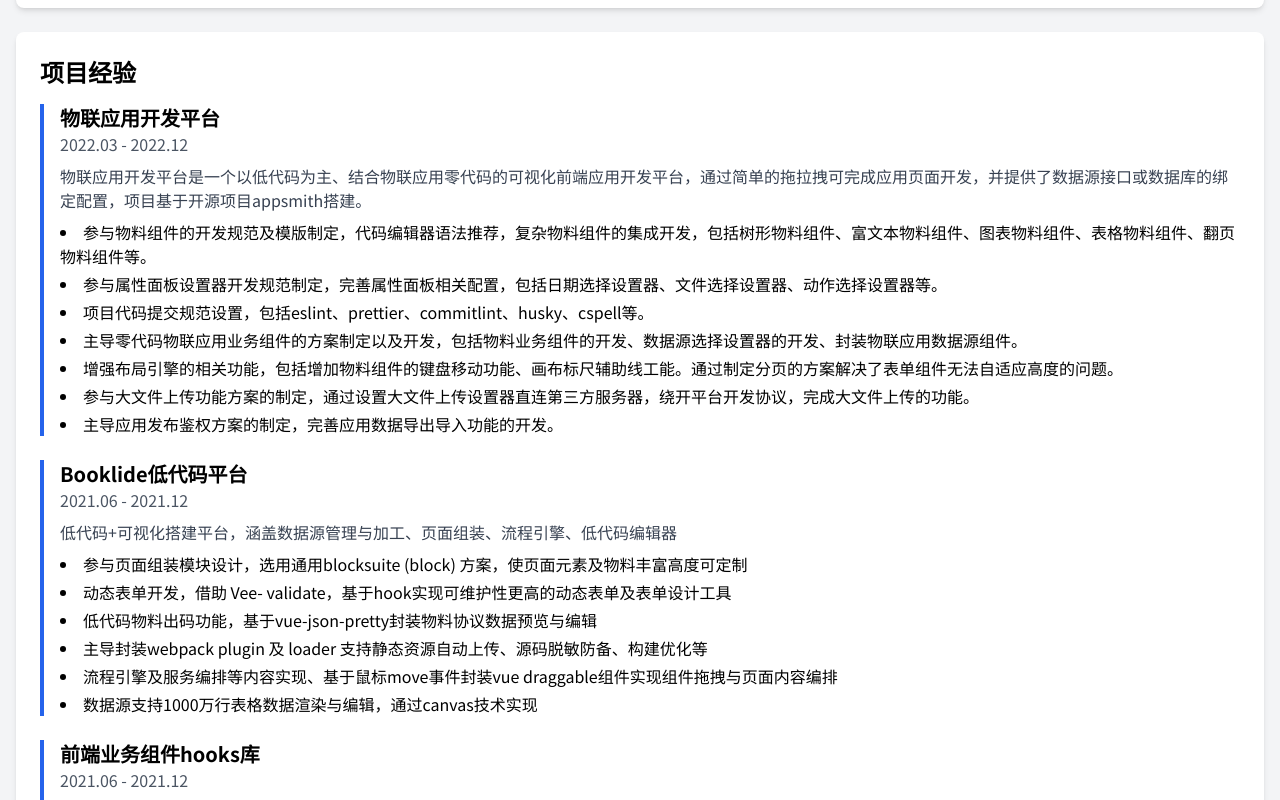
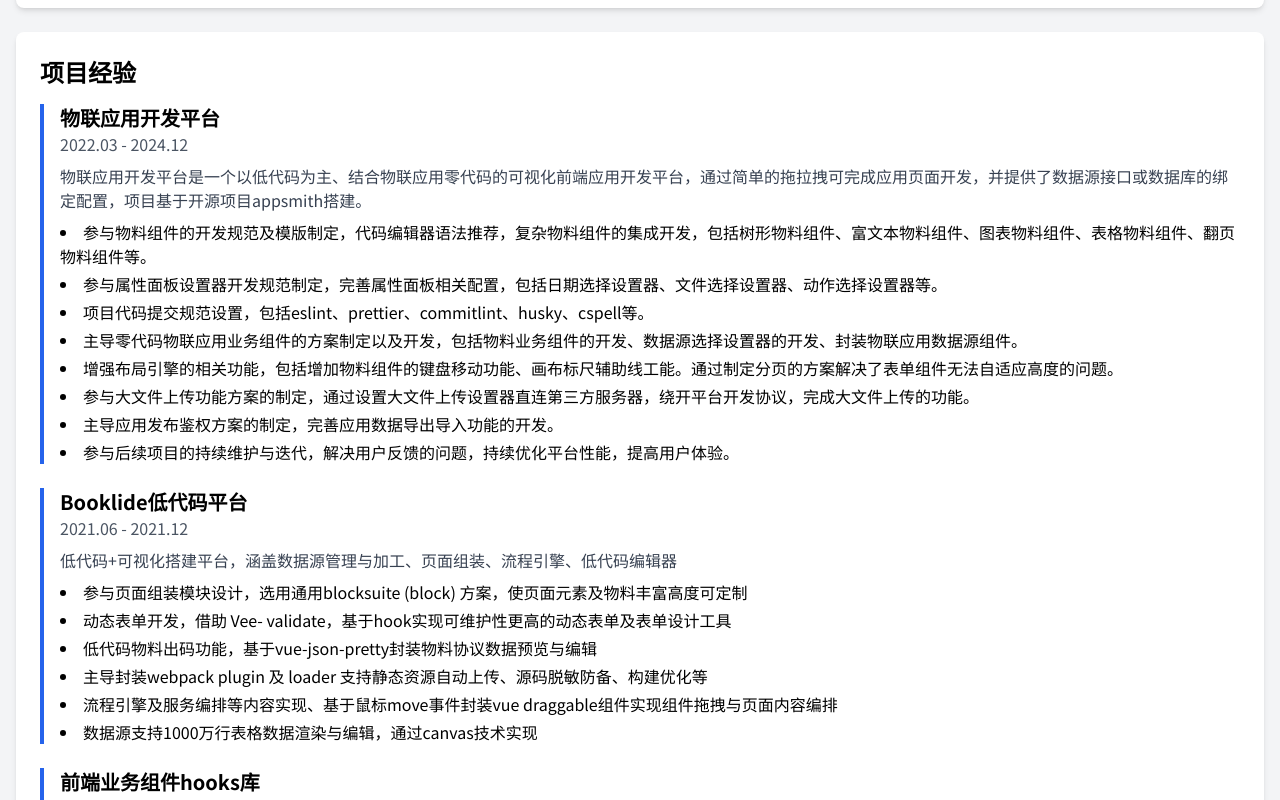
Before and after one commit to Narcissus-Ma/resume-site, a React (Vite) app: page / in a window 1280 px wide. Shown: the part 1120-1920 px from the top of the page. Built offline with nearby package versions, Linux system fonts and the light colour scheme.

Commit message:
feat: 添加ico

```diff
--- a/index.html
+++ b/index.html
@@ -3,6 +3,8 @@
   <head>
     <meta charset="UTF-8" />
     <meta name="viewport" content="width=device-width, initial-scale=1.0" />
+    <link rel="icon" href="/favicon.ico" type="image/x-icon">
+    <link rel="shortcut icon" href="/favicon.ico" type="image/x-icon">
     <title>我的简历</title>
     <link rel="preconnect" href="https://fonts.googleapis.com">
     <link rel="preconnect" href="https://fonts.gstatic.com" crossorigin>
--- a/src/data/resumeData.js
+++ b/src/data/resumeData.js
@@ -52,7 +52,7 @@
     {
       company: "郑州菏怀软件科技有限公司",
       position: "高级前端工程师",
-      period: "2022.09 - 2024.02",
+      period: "2022.09 - 2024-12",
       achievements: [],
     },
     {
@@ -77,7 +77,7 @@
   projects: [
     {
       name: "物联应用开发平台",
-      period: "2022.03 - 2022.12",
+      period: "2022.03 - 2024.12",
       description:
         "物联应用开发平台是一个以低代码为主、结合物联应用零代码的可视化前端应用开发平台，通过简单的拖拉拽可完成应用页面开发，并提供了数据源接口或数据库的绑定配置，项目基于开源项目appsmith搭建。",
       responsibilities: [
@@ -88,6 +88,7 @@
         "增强布局引擎的相关功能，包括增加物料组件的键盘移动功能、画布标尺辅助线工能。通过制定分页的方案解决了表单组件无法自适应高度的问题。",
         "参与大文件上传功能方案的制定，通过设置大文件上传设置器直连第三方服务器，绕开平台开发协议，完成大文件上传的功能。",
         "主导应用发布鉴权方案的制定，完善应用数据导出导入功能的开发。",
+        "参与后续项目的持续维护与迭代，解决用户反馈的问题，持续优化平台性能，提高用户体验。",
       ],
     },
     {
```
Also changed, not shown: 1 other file (tests, documents, lock files or other folders).
